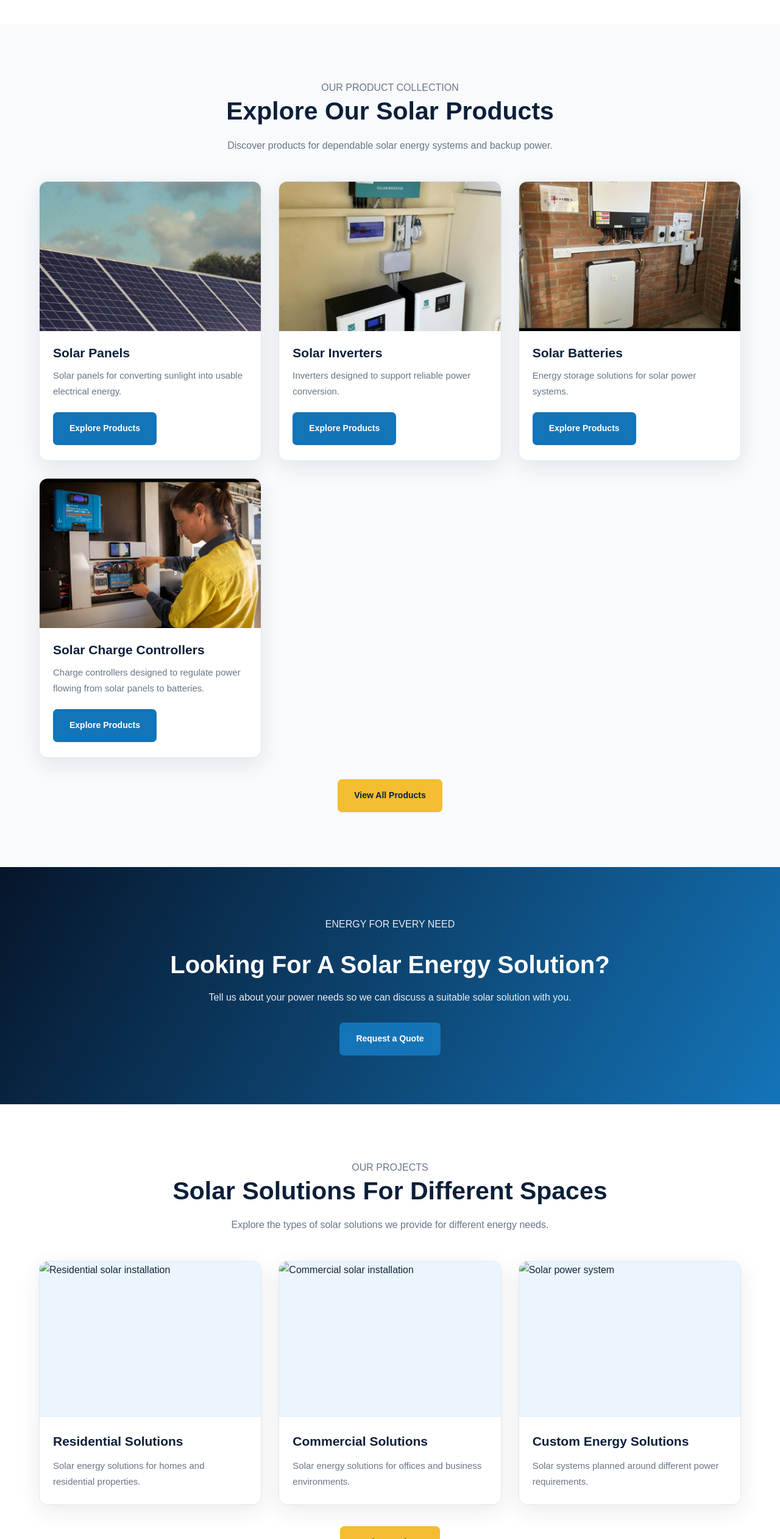
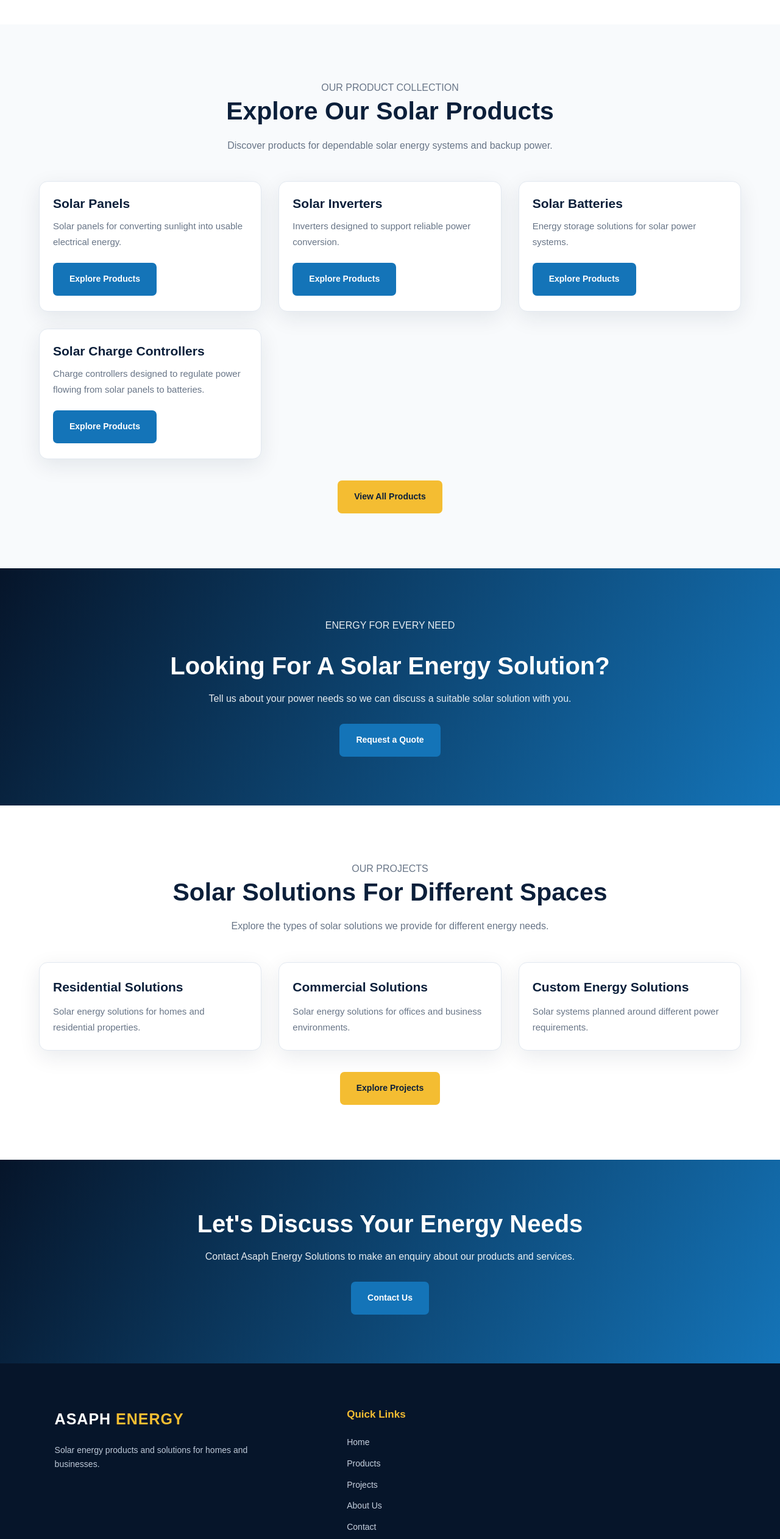
Before and after one commit to Brighttech-web/Asaph-energy-solutions, a plain HTML site: page index.html in a window 1280 px wide. Shown: the part 1148-3672 px from the top of the page at 61% size. Drawn offline with Linux system fonts and the light colour scheme.

Commit message:
Update index.html

```diff
--- a/index.html
+++ b/index.html
@@ -1,22 +1,15 @@
-
-<!DOCTYPE html>
-<html lang="en">
+<!DOCTYPE html><html lang="en">
 <head>
     <meta charset="UTF-8">
-    <meta name="viewport" content="width=device-width, initial-scale=1.0">
-
-    <meta name="description" content="Asaph Energy Solutions provides solar energy products and solutions for homes and businesses.">
+    <meta name="viewport" content="width=device-width, initial-scale=1.0"><meta name="description" content="Asaph Energy Solutions provides solar energy products and solutions for homes and businesses.">
 
 <meta name="theme-color" content="#071d3b">
 
 <title>Asaph Energy Solutions | Reliable Solar Power</title>
 
 <link rel="stylesheet" href="style.css">
-</head>
 
-<body>
-
-    <!-- HEADER -->
+</head><body><!-- HEADER -->
 <header class="header">
     <div class="logo">
         ASAPH <span>ENERGY</span>
@@ -32,10 +25,9 @@
     </nav>
 </header>
 
+<main>
 
     <!-- HERO SECTION -->
-    <main>
-
     <section class="hero">
         <div class="hero-content">
 
@@ -66,7 +58,6 @@
         </div>
     </section>
 
-
     <!-- INTRODUCTION -->
     <section class="about-section">
 
@@ -94,7 +85,6 @@
 
     </section>
 
-
     <!-- FEATURED PRODUCTS -->
     <section class="products-section">
 
@@ -115,11 +105,6 @@
 
             <article class="product-card">
 
-                    <img
-                        src="images/pexels-adrinildennis-27873610.jpg"
-                        alt="Solar panels"
-                    >
-
                 <h3>Solar Panels</h3>
 
                 <p>
@@ -133,13 +118,7 @@
 
             </article>
 
-
             <article class="product-card">
-
-                    <img
-                        src="images/Screenshot_20261120-104822~2.jpg"
-                        alt="Solar inverter"
-                    >
 
                 <h3>Solar Inverters</h3>
 
@@ -154,13 +133,7 @@
 
             </article>
 
-
             <article class="product-card">
-
-                    <img
-                        src="images/Screenshot_20261120-110007~2.jpg"
-                        alt="Solar energy batteries"
-                    >
 
                 <h3>Solar Batteries</h3>
 
@@ -175,13 +148,7 @@
 
             </article>
 
-
             <article class="product-card">
-
-                    <img
-                        src="images/Screenshot_20261120-110618~2.jpg"
-                        alt="Solar charge controller"
-                    >
 
                 <h3>Solar Charge Controllers</h3>
 
@@ -206,7 +173,6 @@
 
     </section>
 
-
     <!-- SOLUTIONS SECTION -->
     <section class="cta-section">
 
@@ -226,7 +192,6 @@
         </a>
 
     </section>
-
 
     <!-- PROJECTS PREVIEW -->
     <section class="projects-section">
@@ -250,11 +215,6 @@
 
             <article class="project-card">
 
-                    <img
-                        src="images/residential-project.jpg"
-                        alt="Residential solar installation"
-                    >
-
                 <h3>Residential Solutions</h3>
 
                 <p>
@@ -264,13 +224,7 @@
 
             </article>
 
-
             <article class="project-card">
-
-                    <img
-                        src="images/commercial-project.jpg"
-                        alt="Commercial solar installation"
-                    >
 
                 <h3>Commercial Solutions</h3>
 
@@ -281,13 +235,7 @@
 
             </article>
 
-
             <article class="project-card">
-
-                    <img
-                        src="images/custom-project.jpg"
-                        alt="Solar power system"
-                    >
 
                 <h3>Custom Energy Solutions</h3>
 
@@ -307,7 +255,6 @@
         </div>
 
     </section>
-
 
     <!-- FINAL CONTACT SECTION -->
     <section class="cta-section">
@@ -329,7 +276,6 @@
 
 </main>
 
-
 <!-- FOOTER -->
 <footer class="footer">
 
@@ -347,7 +293,6 @@
             </p>
 
         </div>
-
 
         <div class="footer-links">
 
@@ -375,7 +320,6 @@
 
 </footer>
 
-
 <!-- JAVASCRIPT FILES -->
 <script src="products.js"></script>
 <script src="projects.js"></script>
```
Lines whose indentation alone changed are shown as unchanged.
